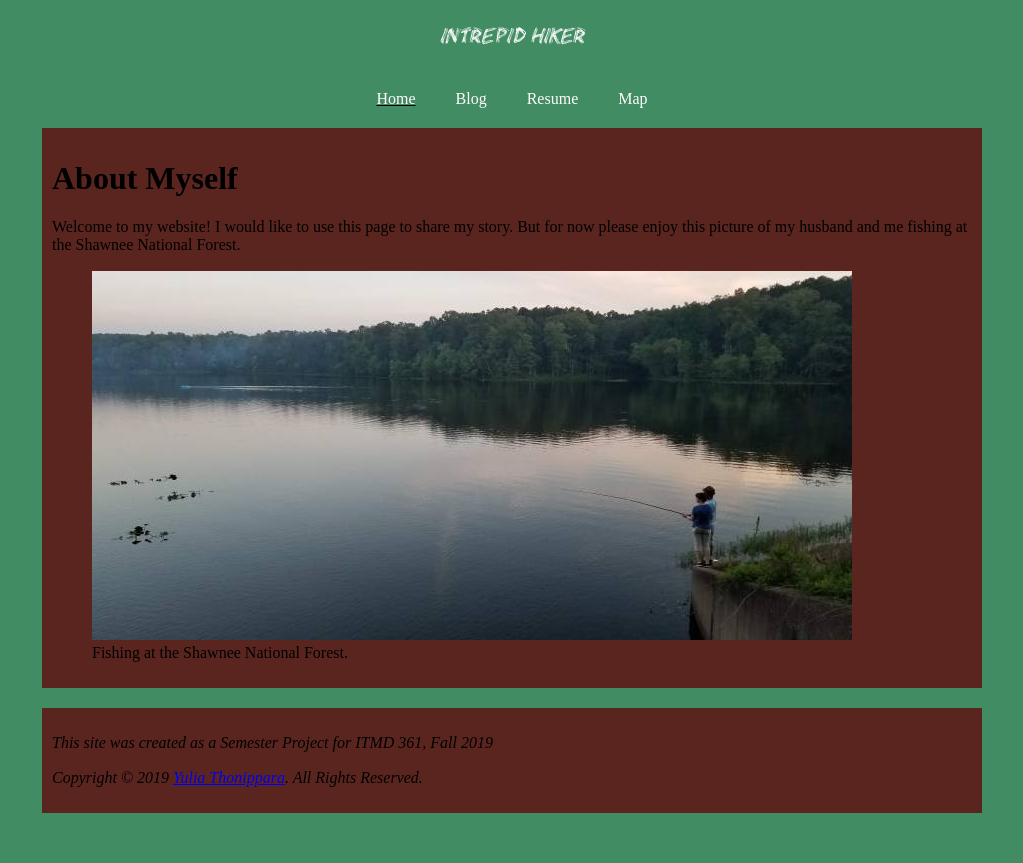
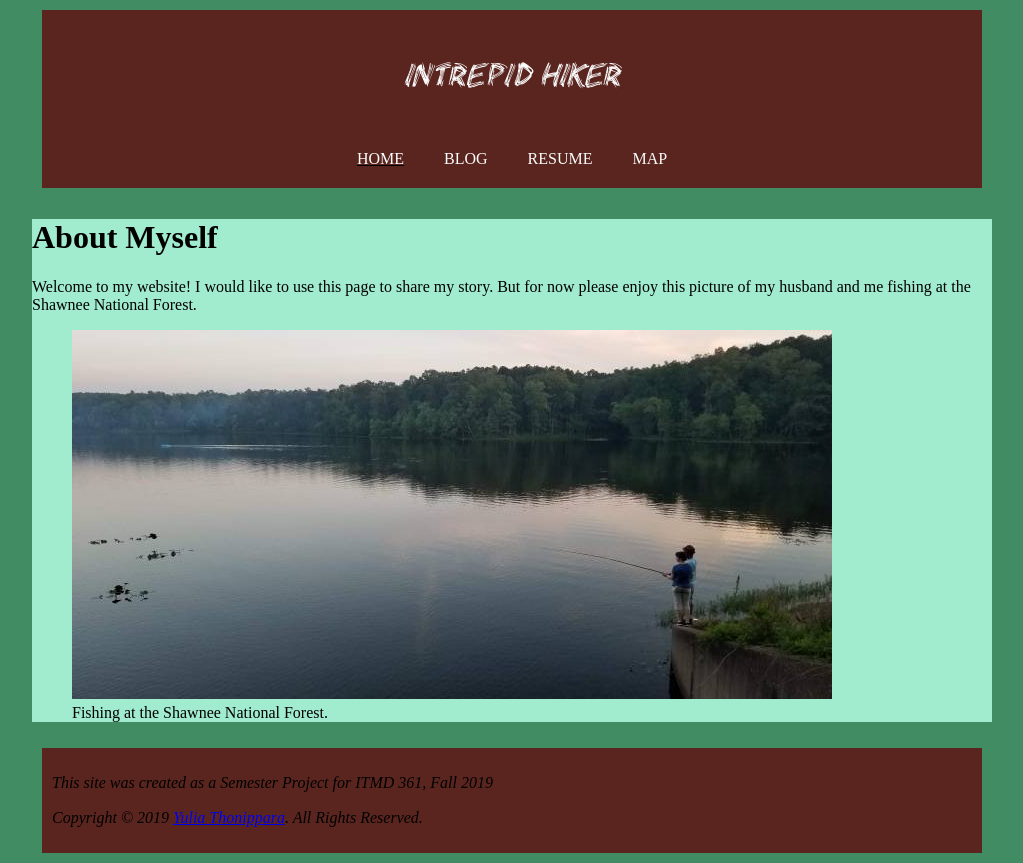
Before and after one commit to ythonippara/ITMD_361_Fall_2019_Project_3, a plain HTML site: page index.html in a window 1280 px wide. Shown: the whole page, without its empty margins (128-1151 px from the left). Before the commit the page ends 823 px from the top, so only its background shows below. Drawn offline with Linux system fonts and the light colour scheme; files whose address does not match are found by name.

Commit message:
Changes to font size, color, added rule for p

```diff
--- a/css/index.css
+++ b/css/index.css
@@ -10,7 +10,11 @@
   height: 100%;
 }
 
-#nav, #feature, #footer {
+#feature {
+  background-color: #a1ebce;
+}
+
+#header, #nav, #footer {
   background-color: #5a251f;
   padding: 10px;
   margin: 10px;
@@ -19,7 +23,7 @@
 header h1 {
   color: #fcfcfc;
   font-family: 'bearpawregular', cursive;
-  font-size: 32px;
+  font-size: 48px;
   font-style: italic;
   font-weight: normal;
   text-align: center;
@@ -56,6 +60,7 @@
   display: block;
   padding: 10px 20px;
   color: #fcfcfc;
+  text-transform: uppercase;
   text-decoration: none;
 }
 
@@ -66,3 +71,7 @@
 #main-navbar #onpage {
   text-decoration: underline;
 }
+
+p {
+  text-align: left;
+}
```
